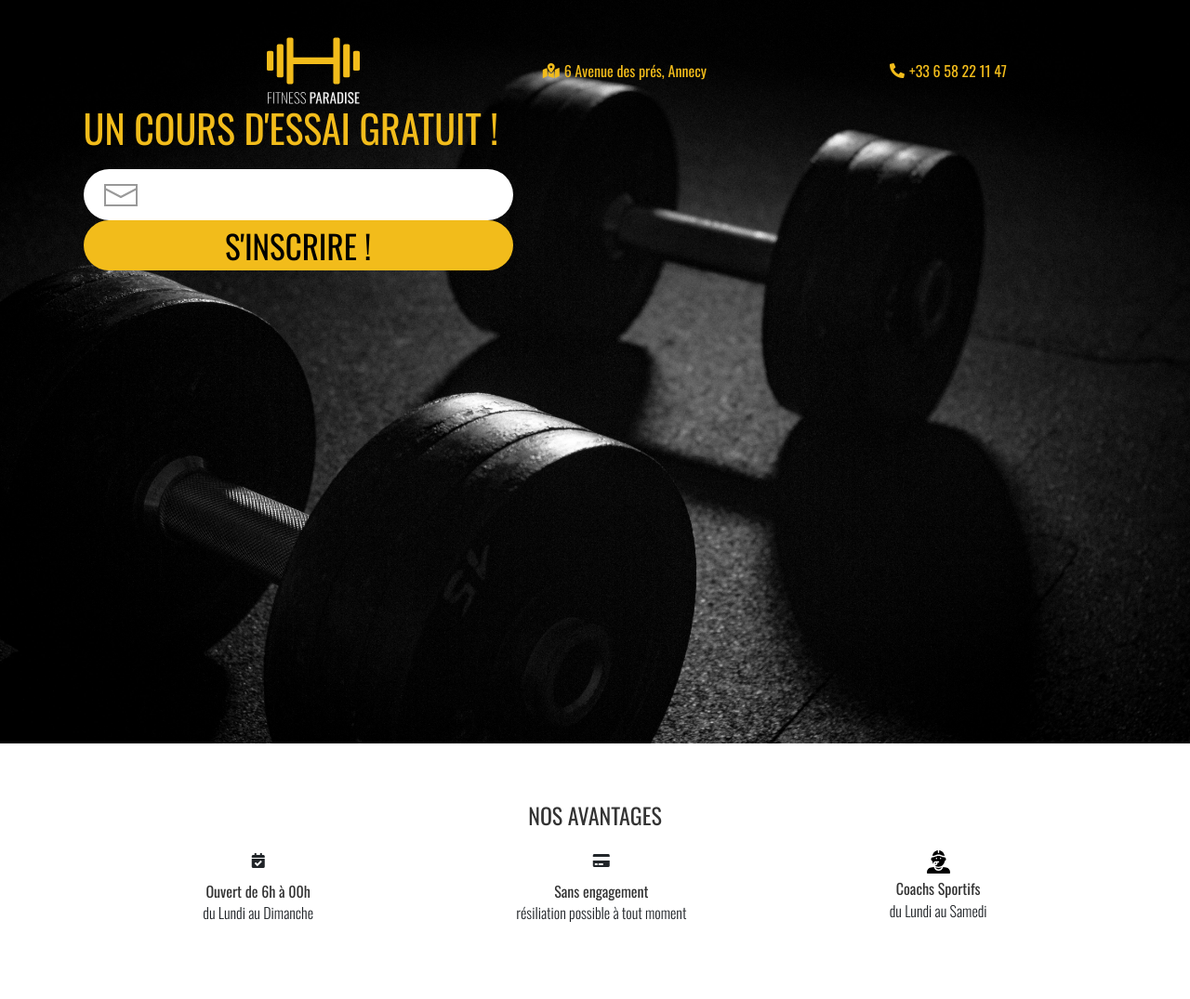
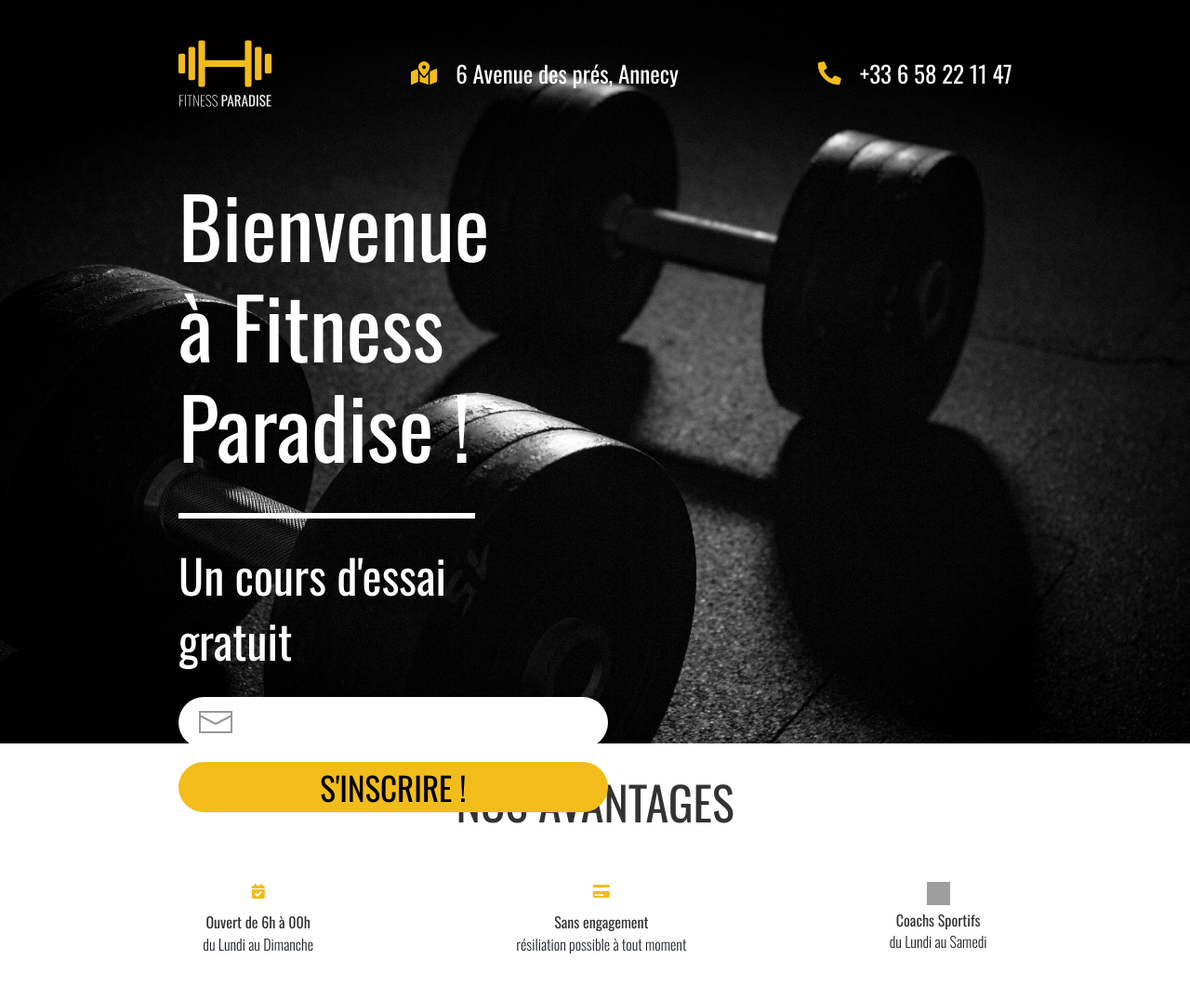
Before and after one commit to ToscaGitHub/paradise-fitness, a PHP site: page / in a window 1280 px wide. Shown: the whole page at 93% size. Run offline with PHP 8.4, Linux system fonts and the light colour scheme; some libraries are stand-ins or nearby versions; grey boxes are pictures that could not be loaded.

Commit message:
fourth maj

```diff
--- a/css/style.css
+++ b/css/style.css
@@ -73,12 +73,11 @@ body {
     flex-direction: row;
 
     align-items: center;
-    justify-content: space-evenly;
+    justify-content: flex-start;
 
     padding-top: 5vh;
 
-    margin-left: 7vw;
-
+    margin-left: 15vw;
 }
 
 .infoTop img {
@@ -90,11 +89,19 @@ body {
 
 .infoTop p {
 
-    color: #F2BC1B;
+    color: #ffffff;
 
     font-family: 'Oswald', sans-serif;
+    font-size: 25px;
 
-    margin-left: 5px;
+    margin-left: 20px;
+
+}
+
+.infoTop i {
+
+    font-size: 25px;
+
 
 }
 
@@ -104,6 +111,8 @@ body {
     flex-direction: row;
 
     align-items: center;
+
+    margin-left: 150px;
 
 
 }
@@ -120,6 +129,8 @@ body {
     flex-direction: row;
 
     align-items: center;
+
+    margin-left: 150px;
 
 }
 
@@ -142,10 +153,11 @@ body {
 
 .firstPart {
 
-    width: 65vw;
+    width: 30vw;
     height: 100vh;
 
-    margin-left: 7vw;
+    margin-left: 15vw;
+    margin-top: 70px;
 
     display: flex;
     flex-direction: column;
@@ -155,9 +167,30 @@ body {
 
 .firstPart h1 {
 
-    color: #F2BC1B;
+    color: #ffffff;
 
     font-family: 'Oswald', sans-serif;
+    font-size: 90px;
+
+}
+
+.firstPart hr {
+
+    border: 3px solid #ffffff;
+    width: 319px;
+
+    opacity: 1;
+
+}
+
+.firstPart h3 {
+
+    color: #ffffff;
+
+    font-family: 'Oswald', sans-serif;
+    font-size: 50px;
+
+    margin-top: 5px;
 
 }
 
@@ -191,6 +224,9 @@ body {
 
     padding-left: 75px;
 
+
+    margin-bottom: 7.5px;
+
     border: 0px solid;
     border-radius: 55px;
 
@@ -216,12 +252,16 @@ body {
 
     width: 462px;
 
+    margin-top: 7.5px;
+
     border: 0px solid;
     border-radius: 55px;
 
     background-color: #F2BC1B;
 
 }
+
+
 
 
 
@@ -247,10 +287,11 @@ body {
 .info h3 {
 
     font-family: 'Oswald', sans-serif;
+    font-size: 50px;
+
+    margin-bottom: 50px;
 
 }
-
-
 
 
 .advantages {
@@ -265,6 +306,8 @@ body {
     width: 25px;
     height: 25px;
 
+    color: #F2BC1B;
+
 }
 
 .advantages img {
@@ -273,6 +316,7 @@ body {
     height: 25px;
 
 }
+
 
 .advantages h5 {
 
--- a/index.php
+++ b/index.php
@@ -3,16 +3,16 @@
 
 <div class="landingTop">
 
-    <div class="infoTop">
+    <div class="infoTop" uk-scrollspy="target: > div; cls: uk-animation-fade;delay: 300; repeat: true">
 
-        <img src="images/logo.svg" alt="logo">
+        <img class="uk-animation-slide-top"src="images/logo.svg" alt="logo">
 
-        <div id="map">
+        <div class="uk-animation-slide-top" id="map">
             <i class="fas fa-map-marked-alt map"></i>
             <p>6 Avenue des prés, Annecy</p>
         </div>
 
-        <div id="phone">
+        <div class="uk-animation-slide-top" id="phone">
             <i class="fas fa-phone-alt phone"></i>
             <p>+33 6 58 22 11 47</p>
         </div>
@@ -22,9 +22,11 @@
 
     <div class="firstPart">
 
-        <h1>UN COURS D'ESSAI GRATUIT !</h3>
+        <h1 class="uk-animation-slide-bottom-small">Bienvenue à Fitness Paradise !</h1>
+        <hr>
+        <h3 class="uk-animation-slide-top-small">Un cours d'essai gratuit</h3>
 
-        <form action="POST">
+        <form  class="uk-animation-slide-left" action="POST">
 
             <div class="uk-inline mail">
                 <span class="uk-form-icon emailIcon" uk-icon="icon: mail; ratio: 2"></span>
@@ -60,7 +62,7 @@
         </div>
 
         <div>
-            <img src="images/icons/coach.svg" alt="coach Icon">
+            <img src="images/icons/coach.svg" alt="coach Icon" class="coach">
             <h5>Coachs Sportifs</h5>
             <p>du Lundi au Samedi</p>
         </div>
```
Also changed, not shown: images/icons/coach (1).svg (added), images/icons/coach.svg (deleted).
